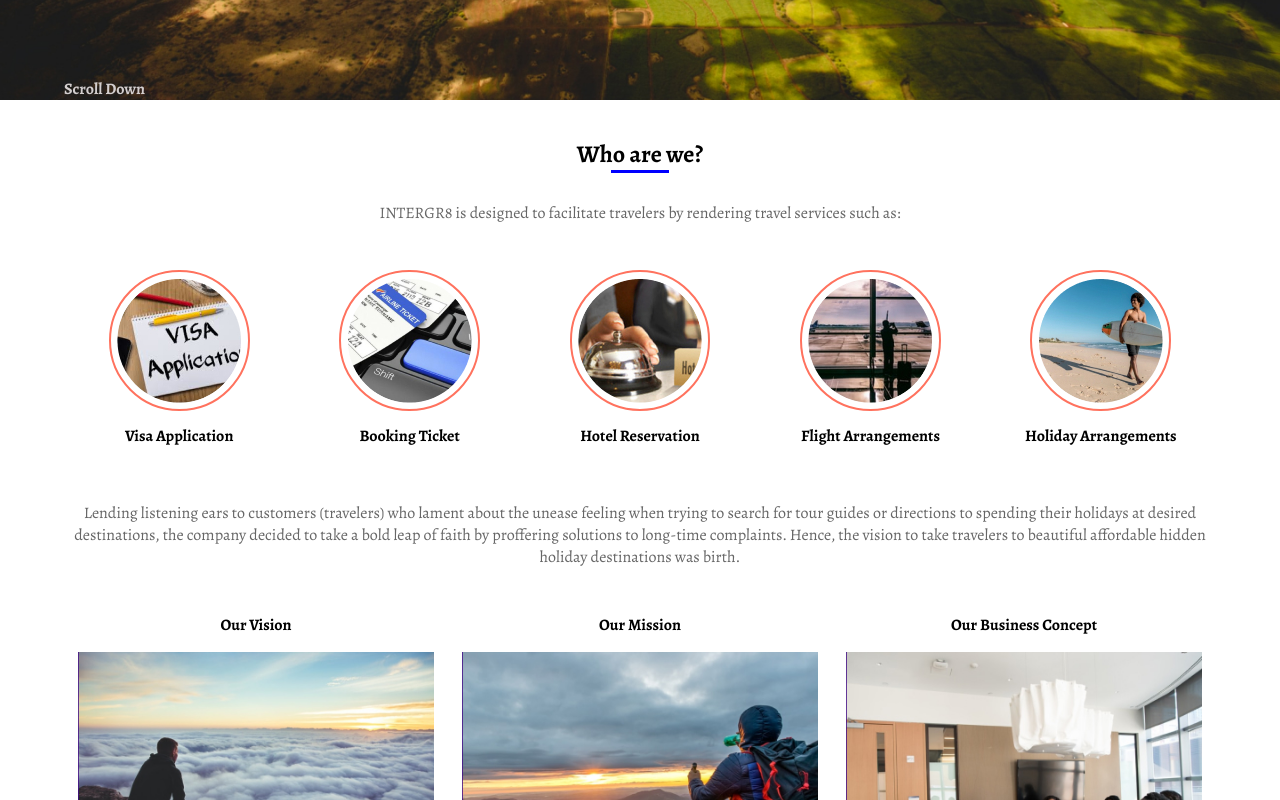
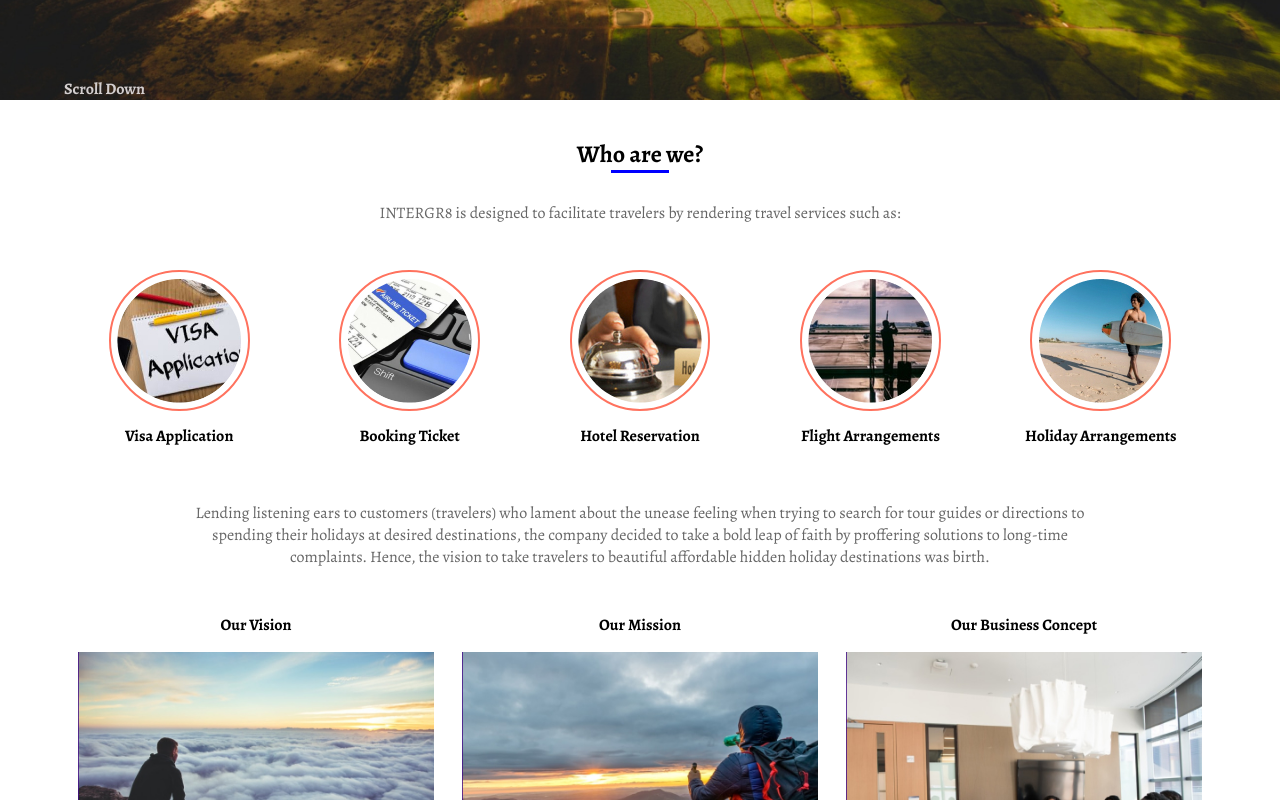
Before and after one commit to rigAITe/Holiday-Destination, a React (Create React App) app: page / in a window 1280 px wide. Shown: the part 700-1500 px from the top of the page. Built offline with nearby package versions, Linux system fonts and the light colour scheme.

Commit message:
make it better

```diff
--- a/src/components/style.scss
+++ b/src/components/style.scss
@@ -89,7 +89,7 @@
     padding: .4rem;
     border-radius: 50%;
   }
-  & .aboutIntergr8-inner{
+  &-inner{
     color: #666666;
     font-weight: 400;
   }
@@ -117,6 +117,7 @@
   }
   & p{
     padding-bottom: 1rem;
+    font-size: 1rem;
   }
 }
 
@@ -286,6 +287,10 @@
     width: 5%;
   }
 
+  .aboutIntergr8-inner{
+    width: 80%;
+    margin: auto;
+  }
   /* -----------------------VisMis OVERLAY --------------------- */
 
   .photo-overlay p{
```
Also changed, not shown: 1 other file (tests, documents, lock files or other folders).
